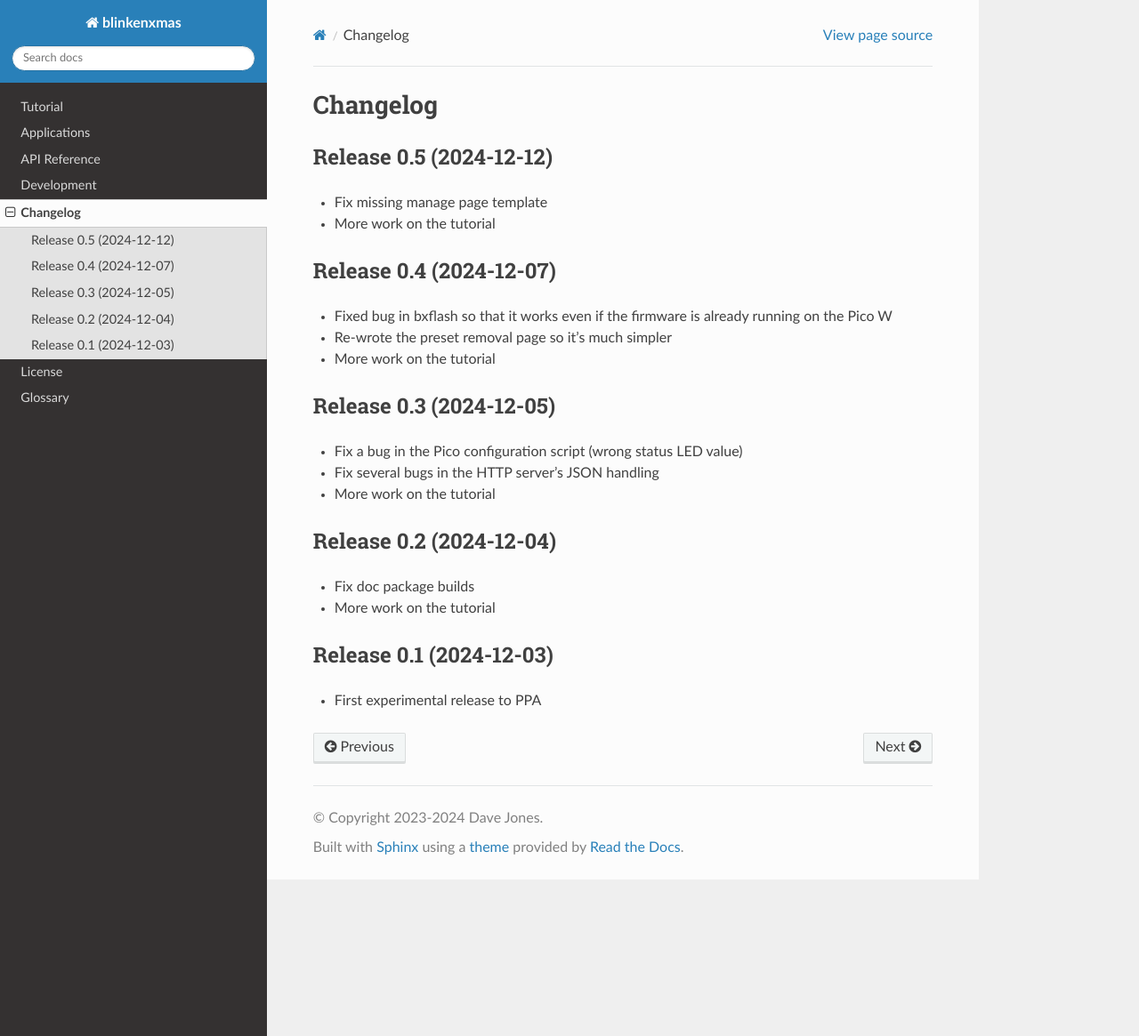
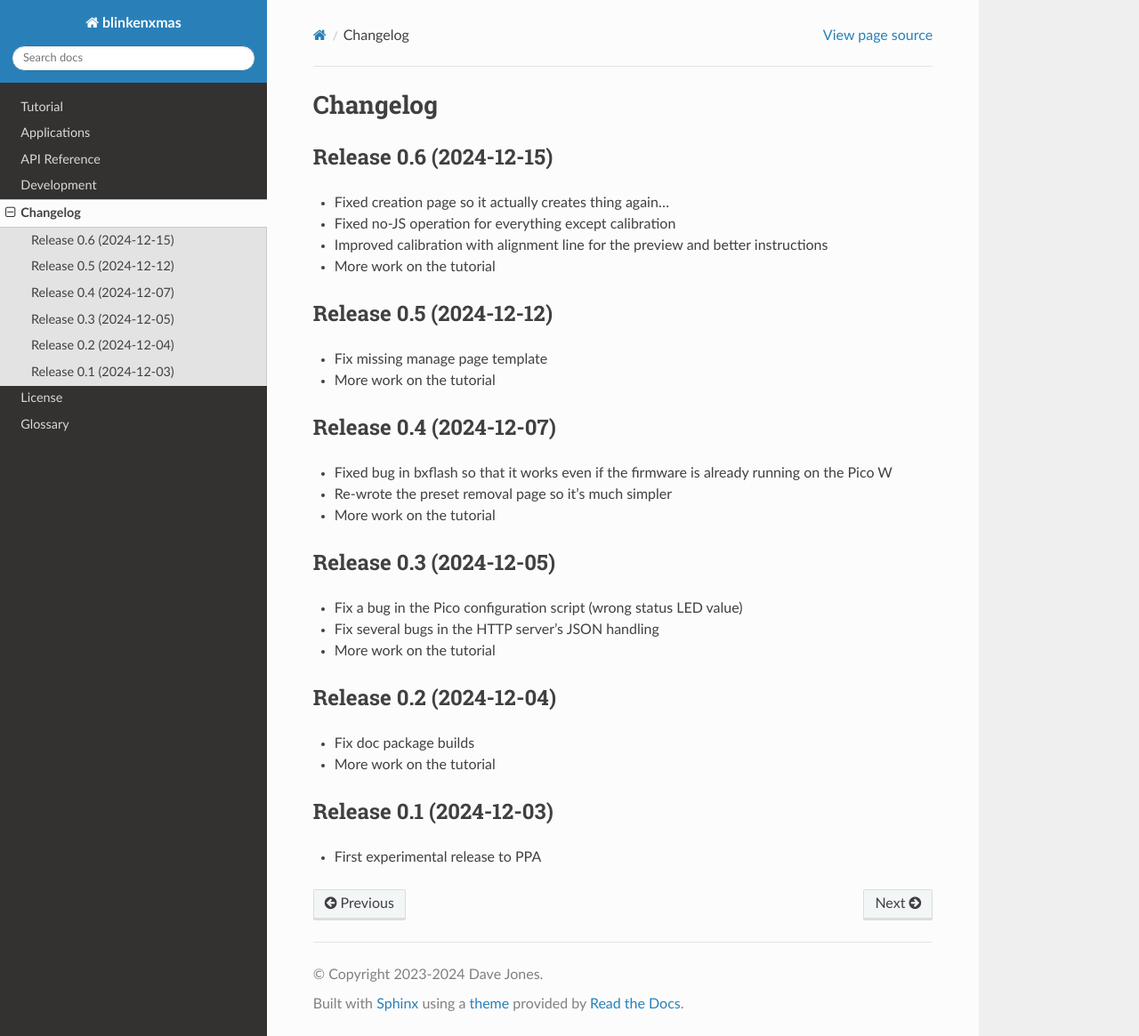
Before and after one commit to waveform80/blinkenxmas, a Sphinx documentation site: the page built from docs/changelog.rst, in a window 1280 px wide and 1165 px high. Shown: the whole window at 89% size. Built offline with Sphinx 7.4.7 and the Read the Docs theme 3.1.0, drawn with Linux system fonts in a browser that asks for light colours; formulas are drawn with MathJax 3.

Commit message:
Bump for 0.6

```diff
--- a/docs/changelog.rst
+++ b/docs/changelog.rst
@@ -1,6 +1,16 @@
 =========
 Changelog
 =========
+
+
+Release 0.6 (2024-12-15)
+========================
+
+* Fixed creation page so it actually creates thing again...
+* Fixed no-JS operation for everything except calibration
+* Improved calibration with alignment line for the preview and better
+  instructions
+* More work on the tutorial
 
 
 Release 0.5 (2024-12-12)
--- a/setup.cfg
+++ b/setup.cfg
@@ -1,7 +1,7 @@
 # coding: utf-8
 [metadata]
 name = blinkenxmas
-version = 0.4
+version = 0.6
 description = Making your Christmas tree vomit rainbows since 2023
 long_description = file: README.rst
 author = Dave Jones
```
